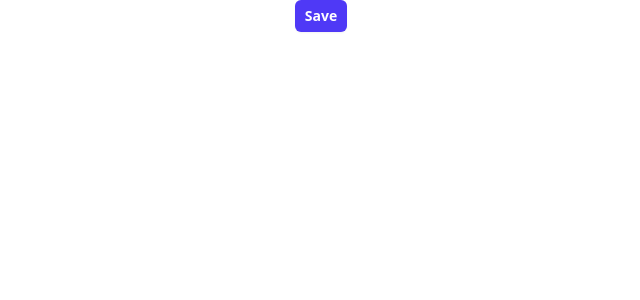
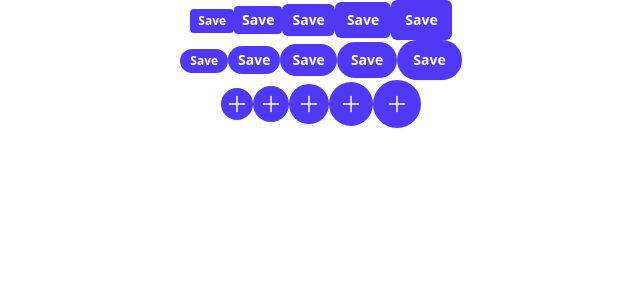
Before and after one commit to aprianfirlanda/vite-reactjs-template, a React (Vite) app: page / in a window 1280 px wide. Shown: the top 300 px of the page, without its empty margins (319-959 px from the left). Built offline with nearby package versions, Linux system fonts and the light colour scheme.

Commit message:
feat(ui button): add prop shape

```diff
--- a/src/components/ui/button/Button.jsx
+++ b/src/components/ui/button/Button.jsx
@@ -1,12 +1,44 @@
 import React from 'react';
 import PropTypes from "prop-types";
 
-const sizeClasses = {
-  xs: "rounded-sm px-2 py-1 text-xs",
-  sm: "rounded-sm px-2 py-1 text-sm",
-  md: "rounded-md px-2.5 py-1.5 text-sm",
-  lg: "rounded-md px-3 py-2 text-sm",
-  xl: "rounded-md px-3.5 py-2.5 text-sm",
+const textClasses = {
+  xs: "text-xs",
+  sm: "text-sm",
+  md: "text-sm",
+  lg: "text-sm",
+  xl: "text-sm",
+};
+
+const radiusNormal = {
+  xs: "rounded-sm",
+  sm: "rounded-sm",
+  md: "rounded-md",
+  lg: "rounded-md",
+  xl: "rounded-md",
+};
+
+const paddingByShape = {
+  normal: {
+    xs: "px-2 py-1",
+    sm: "px-2 py-1",
+    md: "px-2.5 py-1.5",
+    lg: "px-3 py-2",
+    xl: "px-3.5 py-2.5",
+  },
+  rounded: {
+    xs: "px-2.5 py-1",
+    sm: "px-2.5 py-1",
+    md: "px-3 py-1.5",
+    lg: "px-3.5 py-2",
+    xl: "px-4 py-2.5",
+  },
+  circular: {
+    xs: "p-1",
+    sm: "p-1.5",
+    md: "p-2",
+    lg: "p-2.5",
+    xl: "p-3",
+  },
 };
 
 const variantClasses = {
@@ -17,10 +49,15 @@ const variantClasses = {
   soft: "bg-indigo-50 text-indigo-600 hover:bg-indigo-100",
 };
 
-function Button({ children, size = "md", variant = "normal" }) {
+// note -> shape(circular) only for the button that fills with icon only
+function Button({ children, size = "md", shape = "normal", variant = "normal" }) {
+  const radius = shape === "normal" ? radiusNormal[size] : "rounded-full";
+  const padding = paddingByShape[shape][size];
+  const text = shape === "circular" ? "" : textClasses[size];
+
   return (
     <button
-      className={`font-semibold shadow-xs ${sizeClasses[size]} ${variantClasses[variant]}`}
+      className={`font-semibold shadow-xs ${radius} ${padding} ${text} ${variantClasses[variant]}`}
     >
       {children}
     </button>
@@ -30,6 +67,7 @@ function Button({ children, size = "md", variant = "normal" }) {
 Button.propTypes = {
   children: PropTypes.node.isRequired,
   size: PropTypes.oneOf(["xs", "sm", "md", "lg", "xl"]),
+  shape: PropTypes.oneOf(["normal", "rounded", "circular"]),
   variant: PropTypes.oneOf(["normal", "outlined", "soft"]),
 };
 
--- a/src/main.jsx
+++ b/src/main.jsx
@@ -2,11 +2,30 @@ import { StrictMode } from 'react'
 import { createRoot } from 'react-dom/client'
 import './index.css'
 import {Button} from "./components/ui/button/index.js";
+import {PlusIcon} from "@heroicons/react/24/outline/index.js";
 
 createRoot(document.getElementById('root')).render(
   <StrictMode>
     <div className="mx-auto w-fit">
-      <Button>Save</Button>
+      <Button size="xs">Save</Button>
+      <Button size="sm">Save</Button>
+      <Button size="md">Save</Button>
+      <Button size="lg">Save</Button>
+      <Button size="xl">Save</Button>
+    </div>
+    <div className="mx-auto w-fit">
+      <Button size="xs" shape="rounded">Save</Button>
+      <Button size="sm" shape="rounded">Save</Button>
+      <Button size="md" shape="rounded">Save</Button>
+      <Button size="lg" shape="rounded">Save</Button>
+      <Button size="xl" shape="rounded">Save</Button>
+    </div>
+    <div className="mx-auto w-fit">
+      <Button size="xs" shape="circular"><PlusIcon className="size-6"/></Button>
+      <Button size="sm" shape="circular"><PlusIcon className="size-6"/></Button>
+      <Button size="md" shape="circular"><PlusIcon className="size-6"/></Button>
+      <Button size="lg" shape="circular"><PlusIcon className="size-6"/></Button>
+      <Button size="xl" shape="circular"><PlusIcon className="size-6"/></Button>
     </div>
   </StrictMode>,
 )
```
